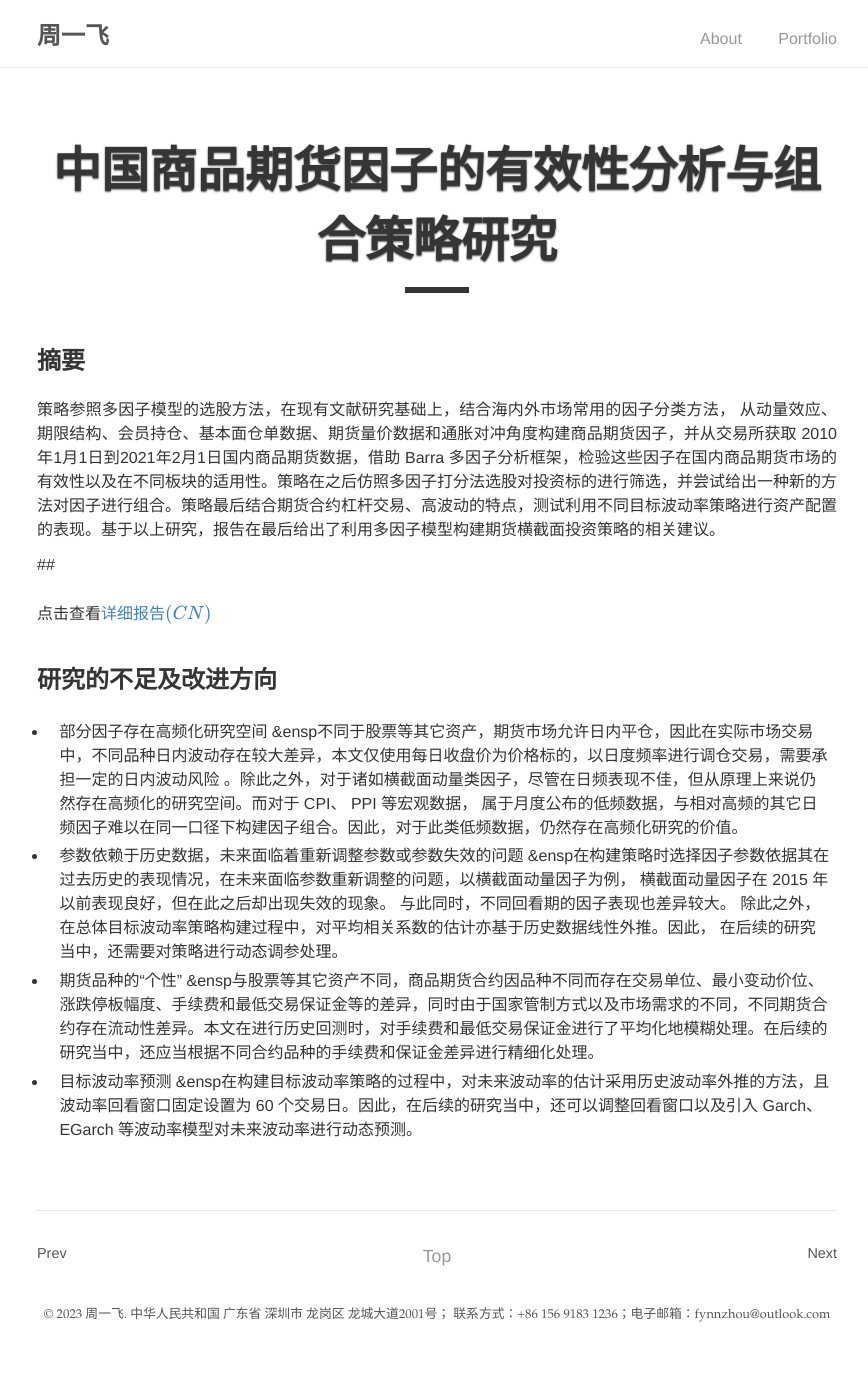
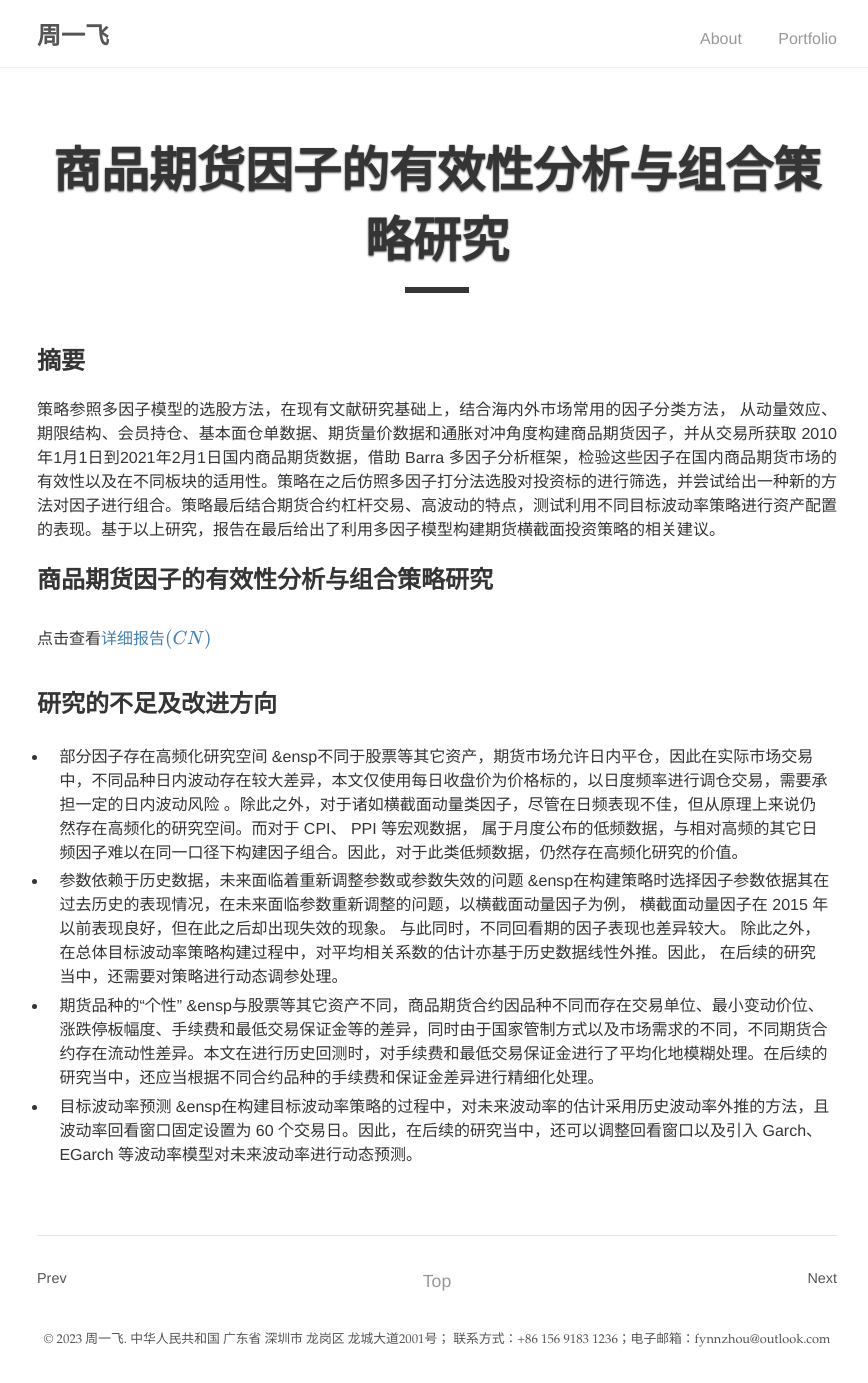
Before and after one commit to FynnZhou/MySiteCN, a Jekyll site: the page built from _posts/2021-06-15-中国商品期货多因子策略.md, in a window 1280 px wide. Shown: the whole page, without its empty margins (203-1071 px from the left). Built offline with Jekyll 4.4.1, drawn with Linux system fonts in a browser that asks for light colours; formulas are drawn with MathJax 3; before the commit the page ends 1358 px from its top, so only the background shows below that.

Commit message:
格式调整

```diff
--- a/_posts/2021-06-15-中国商品期货多因子策略.md
+++ b/_posts/2021-06-15-中国商品期货多因子策略.md
@@ -1,6 +1,6 @@
 ---
 layout: post
-title:  "中国商品期货因子的有效性分析与组合策略研究"
+title:  "商品期货因子的有效性分析与组合策略研究"
 info: "基于优化后的alphalens对中国商品期货因子进行有效性分析，并对因子组合和资产组合的策略方法进行研究"
 tech: "python"
 type: 多因子
@@ -9,16 +9,17 @@ type: 多因子
 
 策略参照多因子模型的选股方法，在现有文献研究基础上，结合海内外市场常用的因子分类方法， 从动量效应、期限结构、会员持仓、基本面仓单数据、期货量价数据和通胀对冲角度构建商品期货因子，并从交易所获取 2010年1月1日到2021年2月1日国内商品期货数据，借助 Barra 多因子分析框架，检验这些因子在国内商品期货市场的有效性以及在不同板块的适用性。策略在之后仿照多因子打分法选股对投资标的进行筛选，并尝试给出一种新的方法对因子进行组合。策略最后结合期货合约杠杆交易、高波动的特点，测试利用不同目标波动率策略进行资产配置的表现。基于以上研究，报告在最后给出了利用多因子模型构建期货横截面投资策略的相关建议。
 
-##
+## 商品期货因子的有效性分析与组合策略研究
 
 点击查看[$\color{SteelBlue}{详细报告(CN)}$](../assets/pdfs/commodity_factors.pdf)
 
 ## 研究的不足及改进方向
+
 * 部分因子存在高频化研究空间
-&ensp不同于股票等其它资产，期货市场允许日内平仓，因此在实际市场交易中，不同品种日内波动存在较大差异，本文仅使用每日收盘价为价格标的，以日度频率进行调仓交易，需要承担一定的日内波动风险 。除此之外，对于诸如横截面动量类因子，尽管在日频表现不佳，但从原理上来说仍然存在高频化的研究空间。而对于 CPI、 PPI 等宏观数据， 属于月度公布的低频数据，与相对高频的其它日频因子难以在同一口径下构建因子组合。因此，对于此类低频数据，仍然存在高频化研究的价值。
+  &ensp不同于股票等其它资产，期货市场允许日内平仓，因此在实际市场交易中，不同品种日内波动存在较大差异，本文仅使用每日收盘价为价格标的，以日度频率进行调仓交易，需要承担一定的日内波动风险 。除此之外，对于诸如横截面动量类因子，尽管在日频表现不佳，但从原理上来说仍然存在高频化的研究空间。而对于 CPI、 PPI 等宏观数据， 属于月度公布的低频数据，与相对高频的其它日频因子难以在同一口径下构建因子组合。因此，对于此类低频数据，仍然存在高频化研究的价值。
 * 参数依赖于历史数据，未来面临着重新调整参数或参数失效的问题
-&ensp在构建策略时选择因子参数依据其在过去历史的表现情况，在未来面临参数重新调整的问题，以横截面动量因子为例， 横截面动量因子在 2015 年以前表现良好，但在此之后却出现失效的现象。 与此同时，不同回看期的因子表现也差异较大。 除此之外，在总体目标波动率策略构建过程中，对平均相关系数的估计亦基于历史数据线性外推。因此， 在后续的研究当中，还需要对策略进行动态调参处理。
+  &ensp在构建策略时选择因子参数依据其在过去历史的表现情况，在未来面临参数重新调整的问题，以横截面动量因子为例， 横截面动量因子在 2015 年以前表现良好，但在此之后却出现失效的现象。 与此同时，不同回看期的因子表现也差异较大。 除此之外，在总体目标波动率策略构建过程中，对平均相关系数的估计亦基于历史数据线性外推。因此， 在后续的研究当中，还需要对策略进行动态调参处理。
 * 期货品种的“个性”
-&ensp与股票等其它资产不同，商品期货合约因品种不同而存在交易单位、最小变动价位、涨跌停板幅度、手续费和最低交易保证金等的差异，同时由于国家管制方式以及市场需求的不同，不同期货合约存在流动性差异。本文在进行历史回测时，对手续费和最低交易保证金进行了平均化地模糊处理。在后续的研究当中，还应当根据不同合约品种的手续费和保证金差异进行精细化处理。
+  &ensp与股票等其它资产不同，商品期货合约因品种不同而存在交易单位、最小变动价位、涨跌停板幅度、手续费和最低交易保证金等的差异，同时由于国家管制方式以及市场需求的不同，不同期货合约存在流动性差异。本文在进行历史回测时，对手续费和最低交易保证金进行了平均化地模糊处理。在后续的研究当中，还应当根据不同合约品种的手续费和保证金差异进行精细化处理。
 * 目标波动率预测
-&ensp在构建目标波动率策略的过程中，对未来波动率的估计采用历史波动率外推的方法，且波动率回看窗口固定设置为 60 个交易日。因此，在后续的研究当中，还可以调整回看窗口以及引入 Garch、 EGarch 等波动率模型对未来波动率进行动态预测。
+  &ensp在构建目标波动率策略的过程中，对未来波动率的估计采用历史波动率外推的方法，且波动率回看窗口固定设置为 60 个交易日。因此，在后续的研究当中，还可以调整回看窗口以及引入 Garch、 EGarch 等波动率模型对未来波动率进行动态预测。
```
Also changed, not shown: _posts/2022-12-15-远期期权定价.md (+0 -6 lines), 6 other files.
